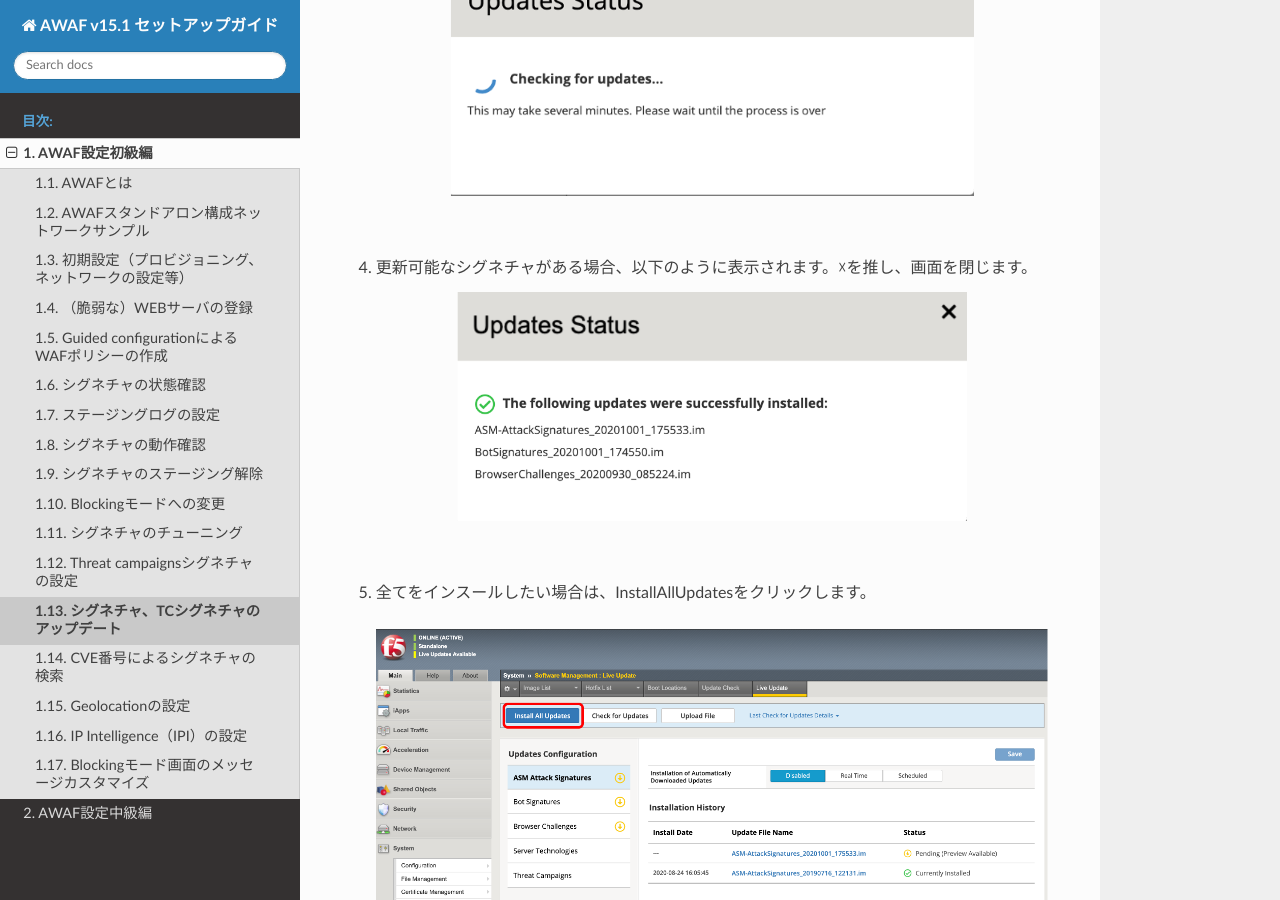
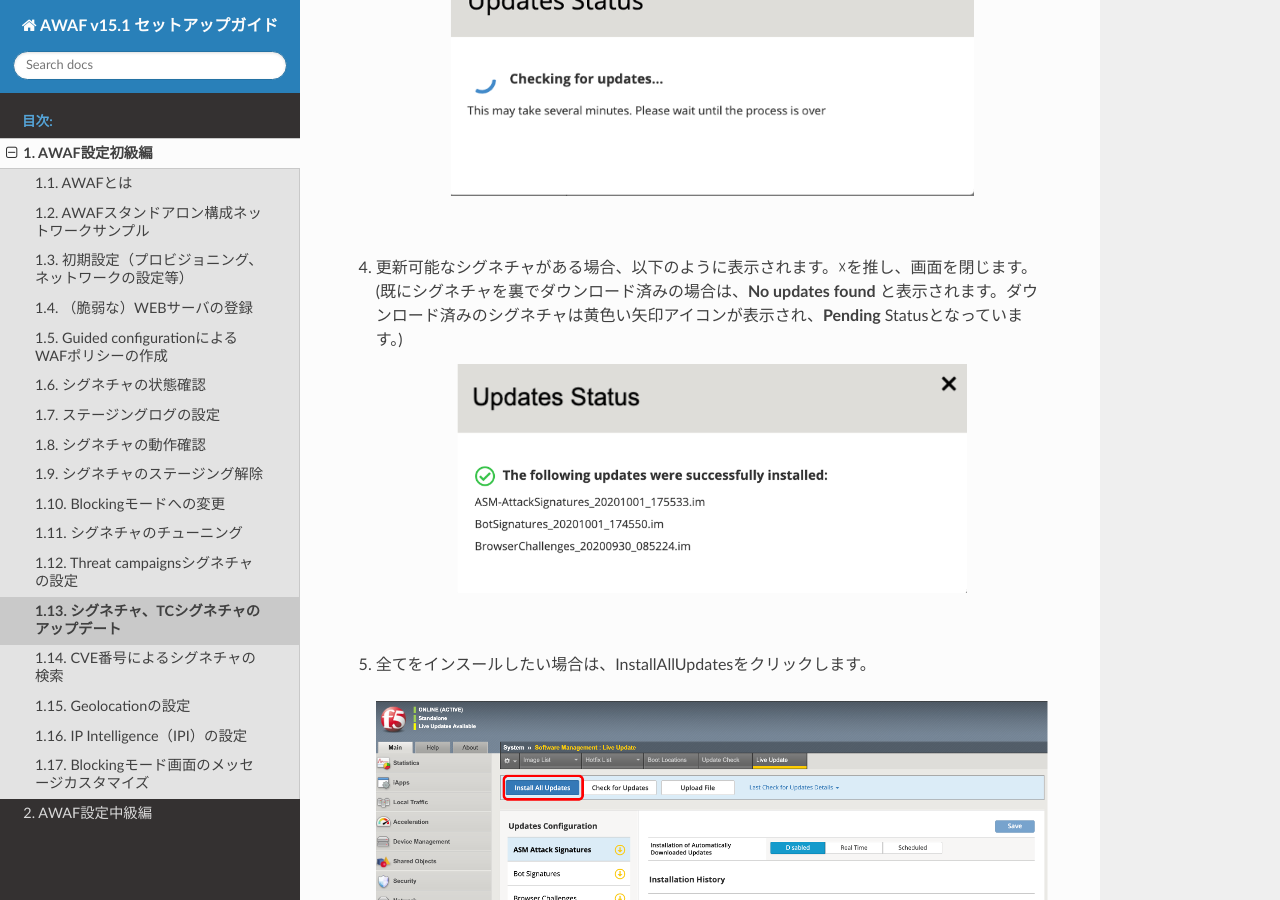
Before and after one commit to BeF5/f5j-easy-setup-waf-17, a Sphinx documentation site: the page built from docs/content1/module13/module13.rst, in a window 1280 px wide and 900 px high, scrolled down 1352 px. Built offline with Sphinx 7.4.7 and the Read the Docs theme 2.0.0, drawn with Linux system fonts in a browser that asks for light colours.

Commit message:
- mod3-20.png アップデート - 1.13項の4 のアップデート

```diff
--- a/docs/content1/module13/module13.rst
+++ b/docs/content1/module13/module13.rst
@@ -21,7 +21,7 @@
       :scale: 80%
       :align: center
    |
-#. 更新可能なシグネチャがある場合、以下のように表示されます。☓を推し、画面を閉じます。
+#. 更新可能なシグネチャがある場合、以下のように表示されます。☓を推し、画面を閉じます。(既にシグネチャを裏でダウンロード済みの場合は、**No updates found** と表示されます。ダウンロード済みのシグネチャは黄色い矢印アイコンが表示され、**Pending** Statusとなっています。)
 
    .. image:: images/mod13-4.png
       :scale: 60%
```
Also changed, not shown: docs/index.rst (+1 -1 lines), docs/content1/module03/images/mod3-20.png.
